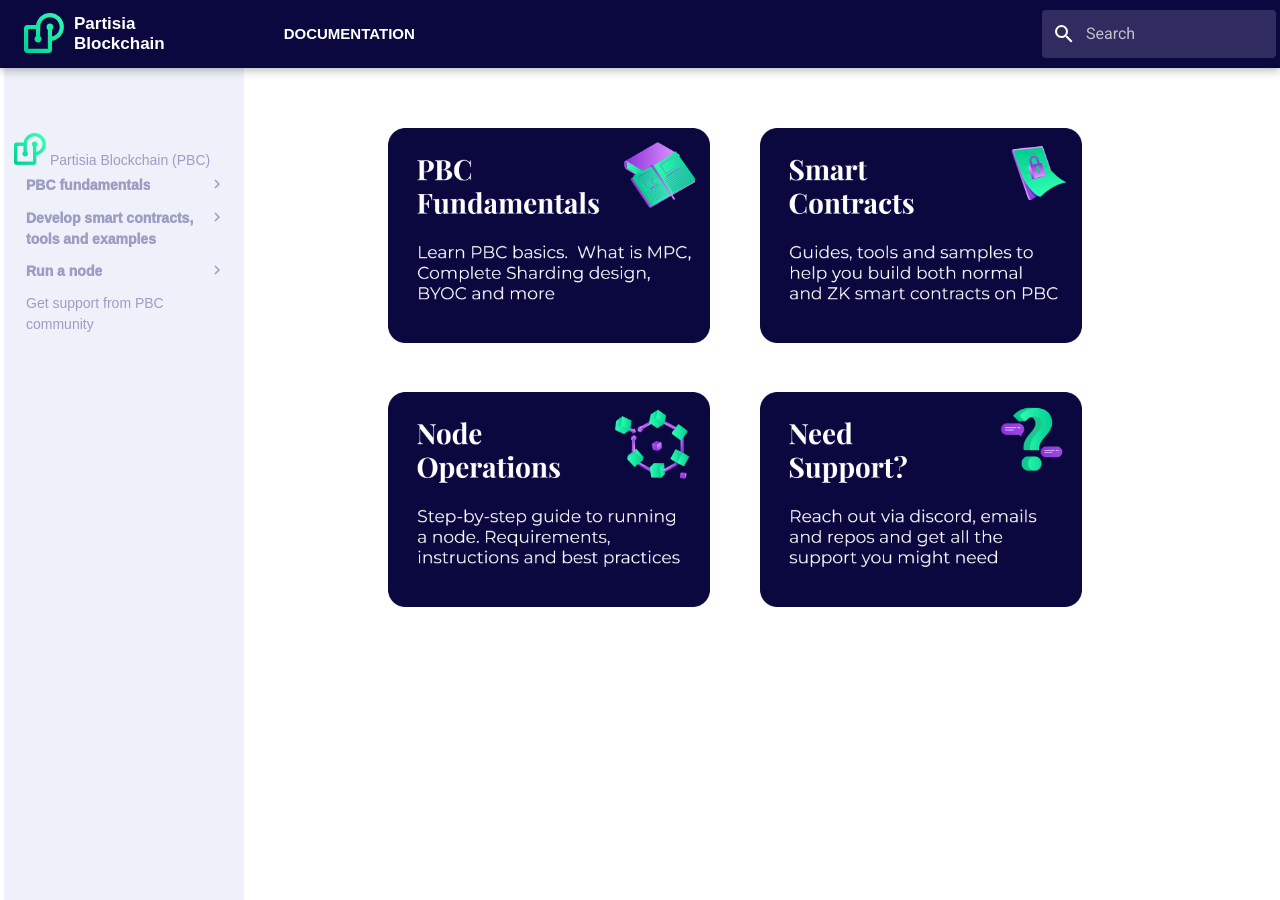
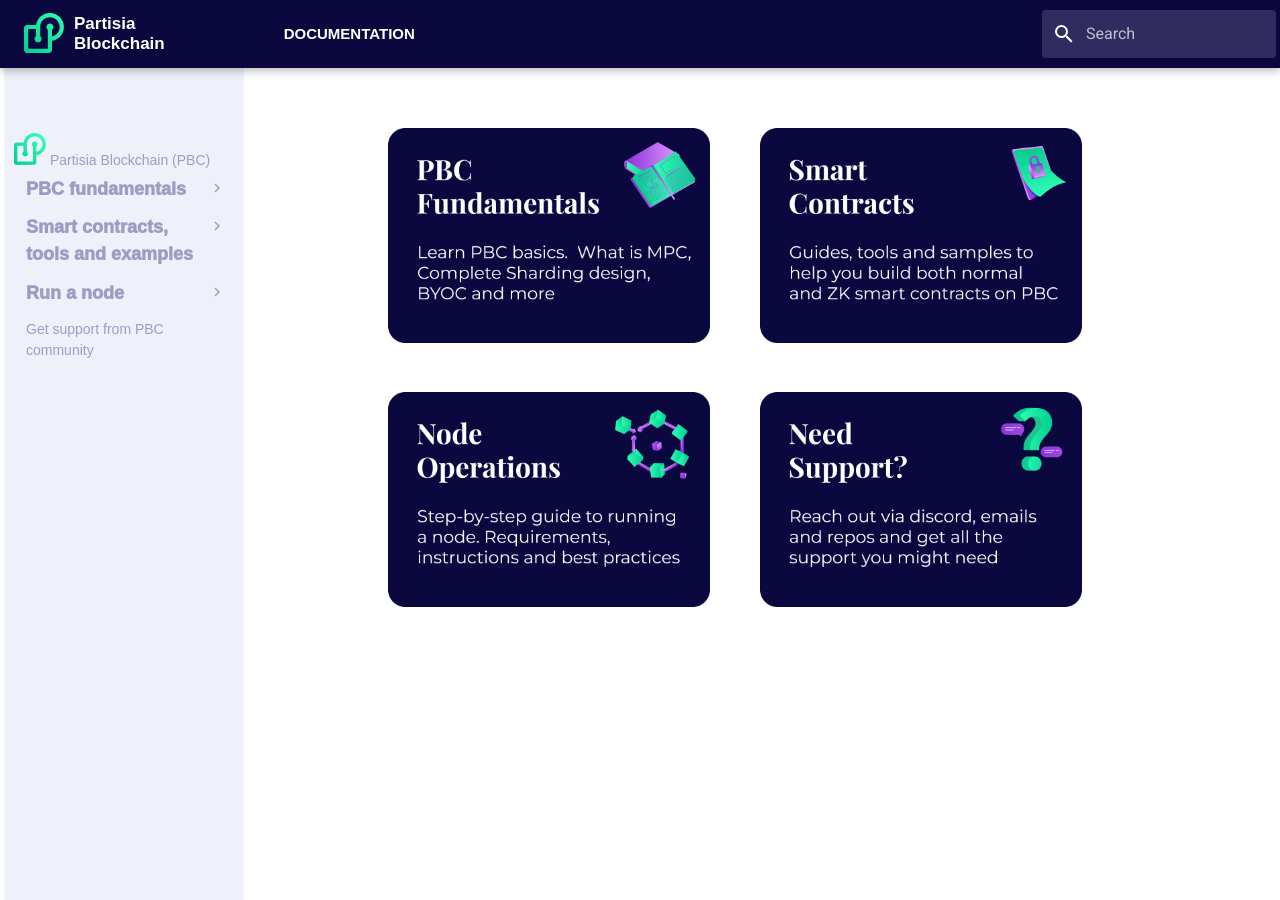
Before and after one commit to 0xSero/partisia-docs, an MkDocs documentation site: the page built from docs/index.md, in a window 1280 px wide and 900 px high. Built offline with MkDocs 1.6.1 and Material for MkDocs 9.7.7, drawn with Linux system fonts in a browser that asks for light colours; some web fonts are replaced; a script that is not in the unit is left out.

Commit message:
Making categories size difference a bit bigger and removing develop

```diff
--- a/docs/stylesheets/extra.css
+++ b/docs/stylesheets/extra.css
@@ -580,6 +580,7 @@
 
 label {
   font-weight: 1000!important;
+  font-size: large;
 }
 
 .dot-navigation {
--- a/mkdocs.yml
+++ b/mkdocs.yml
@@ -9,7 +9,7 @@
       - pbc-fundamentals/byoc-and-gas.md
       - pbc-fundamentals/mpc-token-model-and-account-elements.md
       - pbc-fundamentals/dictionary.md
-  - Develop smart contracts, tools and examples:
+  - Smart contracts, tools and examples:
       - smart-contracts/introduction-to-smart-contracts.md
       - smart-contracts/what-is-a-smart-contract.md
       - smart-contracts/install-the-smart-contract-compiler.md
```
